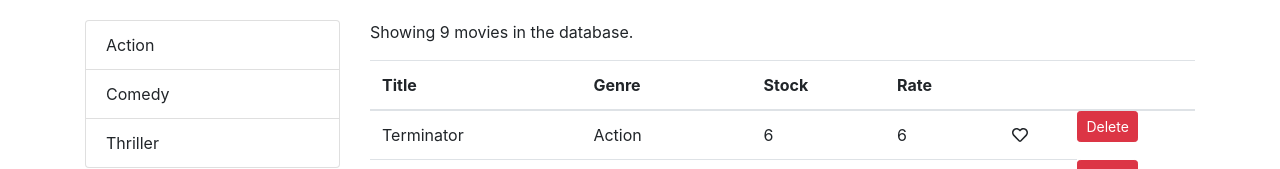
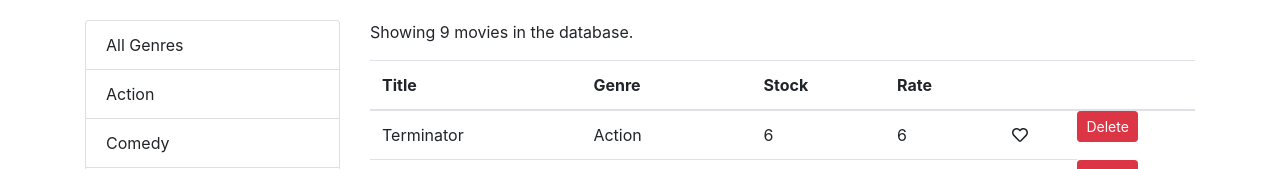
Before and after one commit to StevenVC-P/Videly, a React (Create React App) app: page / in a window 1280 px wide. Shown: the top 169 px of the page. Built offline with nearby package versions, Linux system fonts and the light colour scheme.

Commit message:
made the table its own stateless componenet, to clearn up the movies component

```diff
--- a/src/components/movies.jsx
+++ b/src/components/movies.jsx
@@ -1,10 +1,10 @@
 import React, { Component } from "react";
+import Pagnation from "./common/pagaination";
+import ListGroup from "./common/listgroup.jsx";
+import MoviesTable from "./moviesTable.jsx";
+import { paginate } from "../utils/paginate";
 import { getMovies } from "../services/fakeMovieService.js";
 import { getGenres } from "../services/fakeGenreService.js";
-import Like from "./common/like.jsx";
-import Pagnation from "./common/pagaination";
-import ListGroup from "./common/listgroup.jsx";
-import { paginate } from "../utils/paginate";
 
 class Movies extends Component {
     state = {
@@ -15,11 +15,13 @@ class Movies extends Component {
     };
 
     componentDidMount() {
-        this.setState({movies:getMovies(), genres:getGenres()})
+        const genres = [{name: "All Genres"}, ...getGenres()]
+
+        this.setState({movies:getMovies(), genres})
     }
 
     handleGenreSelect = genre => {
-        this.setState({ selectedGenre: genre });
+        this.setState({ selectedGenre: genre, currentPage: 1});
     }
 
     handleDelete = movie => {
@@ -48,7 +50,7 @@ class Movies extends Component {
         if (count === 0)
             return <p>There are no movies in the database.</p>
 
-        const filtered = selectedGenre
+        const filtered = selectedGenre && selectedGenre._id
         ? allMovies.filter(m => m.genre._id === selectedGenre._id)
         : allMovies
 
@@ -65,31 +67,11 @@ class Movies extends Component {
                 </div>
                 <div className="col">
                     <p>Showing {filtered.length} movies in the database.</p>
-                    <table className="table">
-                        <thead>
-                            <tr>
-                                <th>Title</th>
-                                <th>Genre</th>
-                                <th>Stock</th>
-                                <th>Rate</th>
-                                <th />
-                                <th />
-                            </tr>
-                        </thead>
-                        <tbody>
-                            { movies.map(movie => (
-                            <tr key={movie._id}>
-                                <td>{movie.title}</td>
-                                <td>{movie.genre.name}</td>
-                                <td>{movie.numberInStock}</td>
-                                <td>{movie.numberInStock}</td>
-                                <td><Like liked={movie.liked} onClick={() => this.handleLike(movie)} /></td>
-                                <button className = "btn btn-danger btn-sm"
-                                onClick={() => this.handleDelete(movie)}>Delete</button>
-                            </tr>
-                            ))}
-                        </tbody>
-                    </table>
+                    <MoviesTable
+                        movies={movies}
+                        onLike={this.handleLike}
+                        onDelete={this.handleDelete}
+                    />
                     <Pagnation
                         itemsCount={filtered.length}
                         pageSize={pageSize}
--- /dev/null
+++ b/src/components/moviesTable.jsx
@@ -0,0 +1,41 @@
+import React from 'react';
+import Like from "./common/like.jsx";
+
+const MoviesTable = props => {
+    const { movies, onDelete, onLike } = props;
+
+    return (
+        <table className="table">
+                        <thead>
+                            <tr>
+                                <th>Title</th>
+                                <th>Genre</th>
+                                <th>Stock</th>
+                                <th>Rate</th>
+                                <th />
+                                <th />
+                            </tr>
+                        </thead>
+                        <tbody>
+                            { movies.map(movie => (
+                            <tr key={movie._id}>
+                                <td>{movie.title}</td>
+                                <td>{movie.genre.name}</td>
+                                <td>{movie.numberInStock}</td>
+                                <td>{movie.numberInStock}</td>
+                                <td>
+                                    <Like
+                                        liked={movie.liked}
+                                        onClick={() => onLike(movie)}
+                                    />
+                                </td>
+                                <button className = "btn btn-danger btn-sm"
+                                onClick={() => onDelete(movie)}>Delete</button>
+                            </tr>
+                            ))}
+                        </tbody>
+                    </table>
+     );
+}
+
+export default MoviesTable;
```
